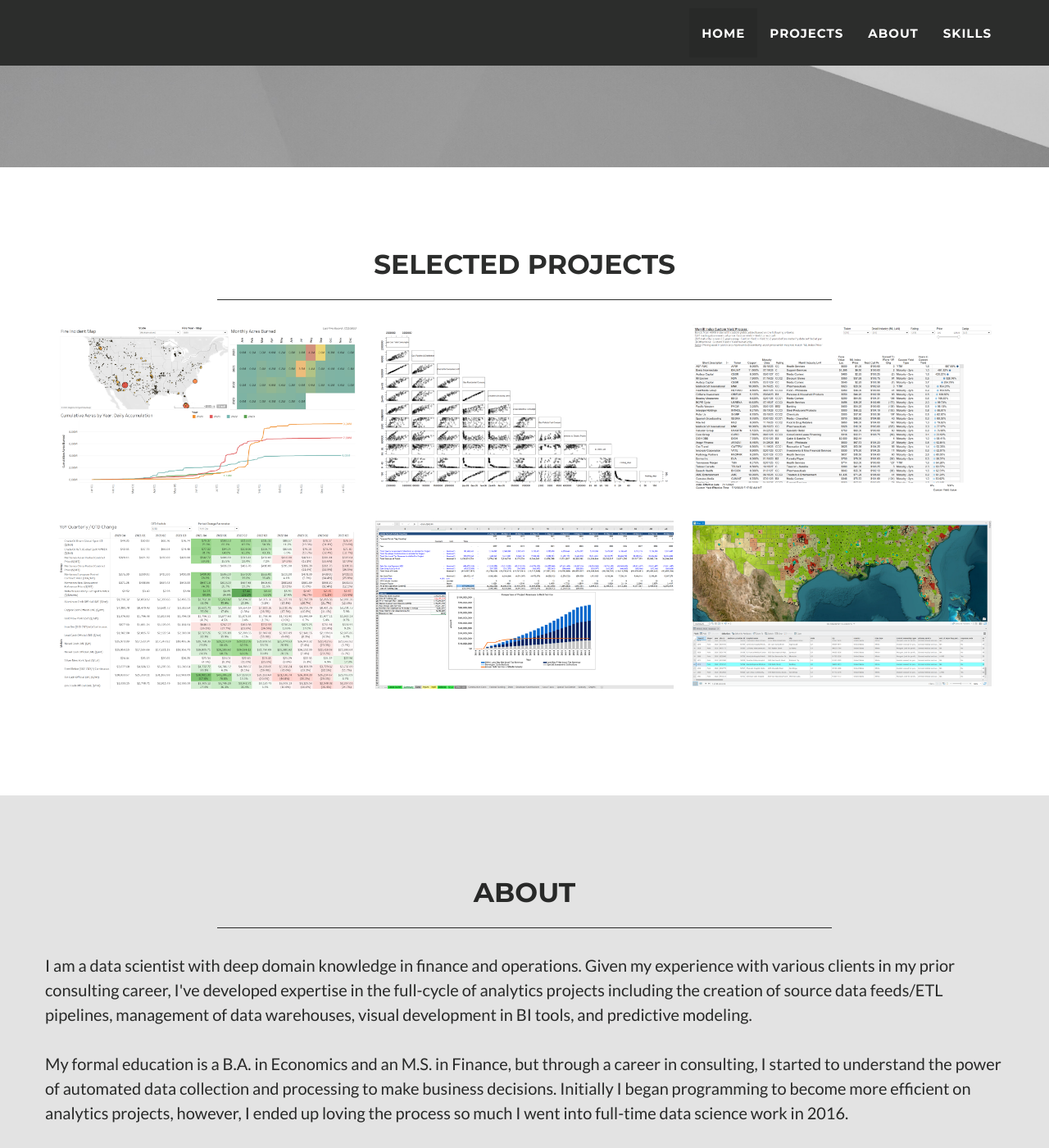
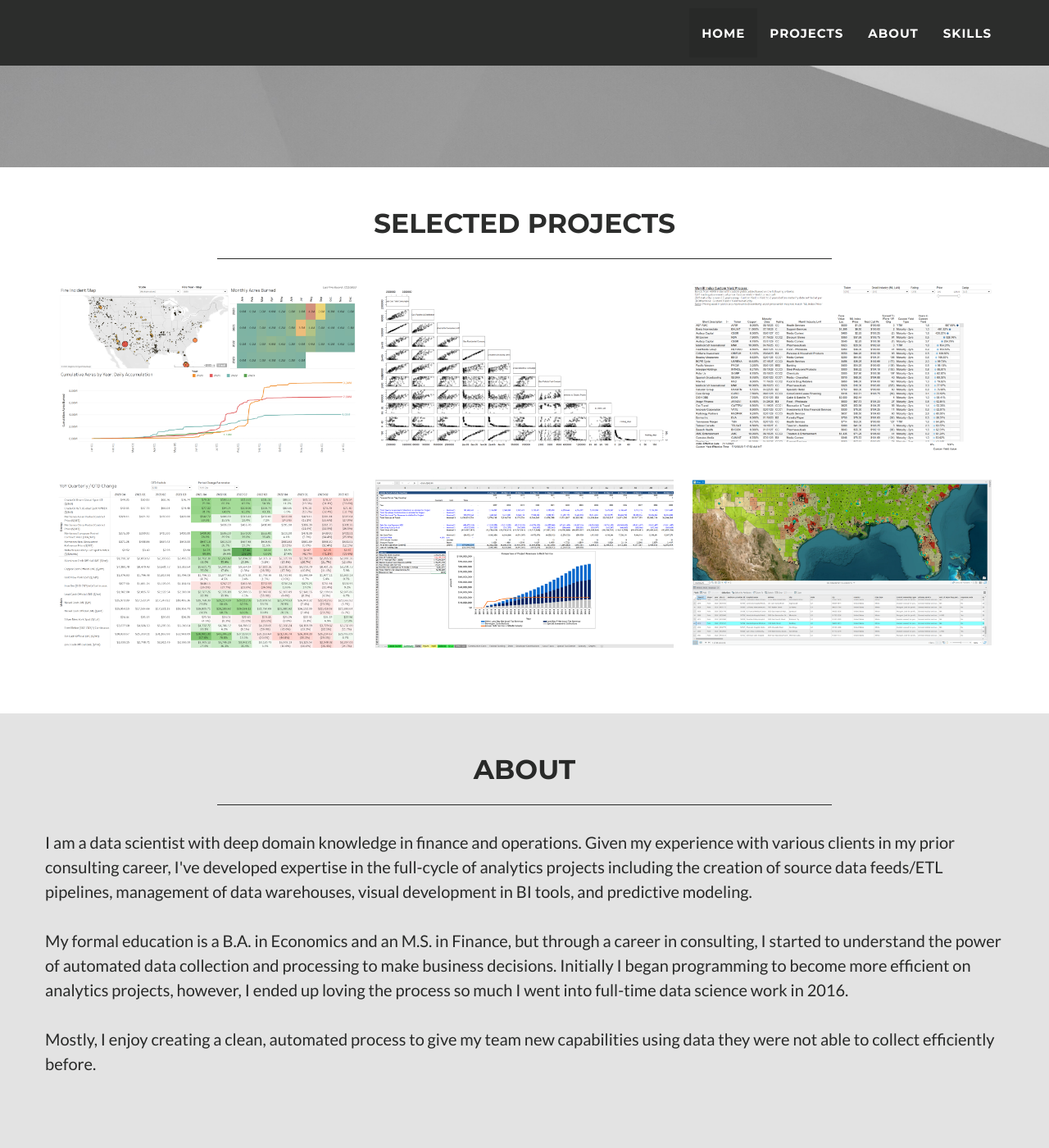
Before and after one commit to brf217/brf217.github.io, a Jekyll site: the page built from _posts/2014-07-18-project-1.markdown, in a window 1280 px wide and 1400 px high, scrolled down 546 px. Shown: the whole window at 82% size. Built offline with Jekyll 4.4.1, drawn with Linux system fonts in a browser that asks for light colours.

Commit message:
Update main.css

```diff
--- a/_includes/css/main.css
+++ b/_includes/css/main.css
@@ -181,7 +181,7 @@ header .intro-text .skills {
 }
 
 section {
-    padding: 100px 0;
+    padding: 50px 0;
 }
 
 section h2 {
@@ -195,7 +195,7 @@ section.success {
 }
 
 section.skill {
-    padding: 30px 0;
+    padding: 5px 0;
     color: #282928;
     background: #e3e3e3;
 }
```
